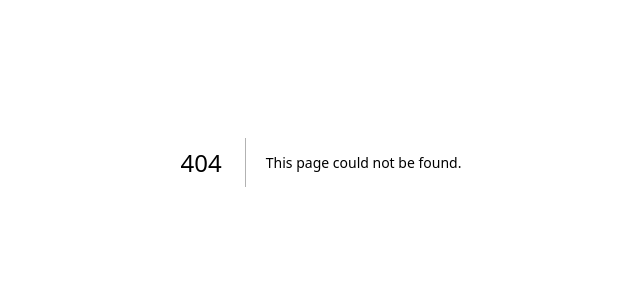
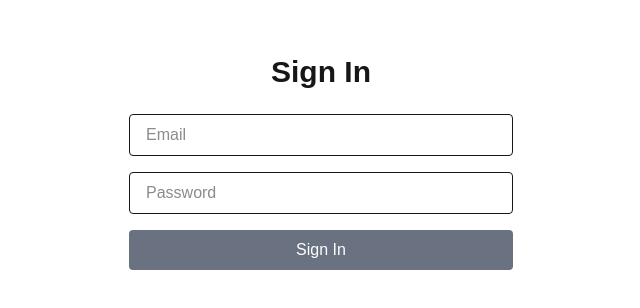
Before and after one commit to Kalips0o/AGSR-Task-Manager-test, a Next.js app: page /login in a window 1280 px wide. Before the commit this address had no page. Shown: the part 238-546 px from the top of the page, without its empty margins (319-959 px from the left). Built offline with nearby package versions, Linux system fonts and the light colour scheme.

Commit message:
feat(auth): login page added

```diff
--- /dev/null
+++ b/src/app/login/page.tsx
@@ -0,0 +1,58 @@
+"use client";
+
+import React, { useState } from "react";
+
+import { useRouter } from "next/navigation";
+
+export default function LoginPage() {
+  const router = useRouter();
+  const [email, setEmail] = useState("");
+  const [password, setPassword] = useState("");
+  const [error, setError] = useState("");
+
+  const handleSubmit = (e: React.FormEvent) => {
+    e.preventDefault();
+
+    // Example local validation
+    if (email === "test@example.com" && password === "123456") {
+      router.push("/dashboard");
+    } else {
+      setError("Invalid credentials");
+    }
+  };
+
+  return (
+    <main className="flex flex-col items-center justify-center h-screen px-4">
+      <h1 className="text-3xl font-semibold mb-6">Sign In</h1>
+
+      <form className="flex flex-col gap-4 w-full max-w-sm" onSubmit={handleSubmit}>
+        <input
+          required
+          className="border px-4 py-2 rounded"
+          placeholder="Email"
+          type="email"
+          value={email}
+          onChange={(e) => setEmail(e.target.value)}
+        />
+
+        <input
+          required
+          className="border px-4 py-2 rounded"
+          placeholder="Password"
+          type="password"
+          value={password}
+          onChange={(e) => setPassword(e.target.value)}
+        />
+
+        {error && <p className="text-red-600">{error}</p>}
+
+        <button
+          className="bg-gray-500 text-white py-2 px-4 rounded hover:bg-gray-600 transition"
+          type="submit"
+        >
+          Sign In
+        </button>
+      </form>
+    </main>
+  );
+}
--- /dev/null
+++ b/src/shared/lib/utils.ts
@@ -0,0 +1,6 @@
+import { type ClassValue, clsx } from "clsx";
+import { twMerge } from "tailwind-merge";
+
+export function cn(...inputs: ClassValue[]) {
+  return twMerge(clsx(inputs));
+}
```
